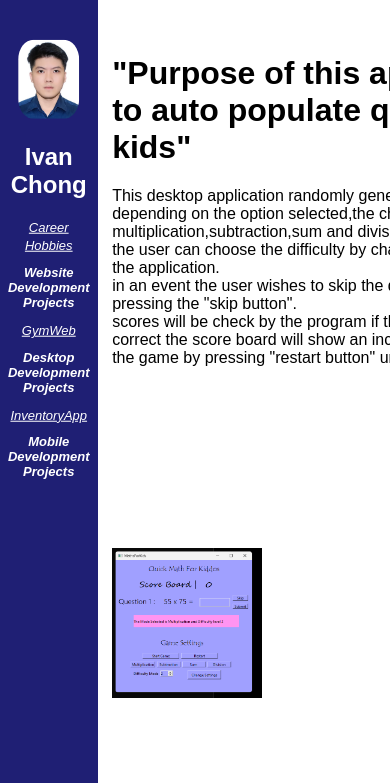
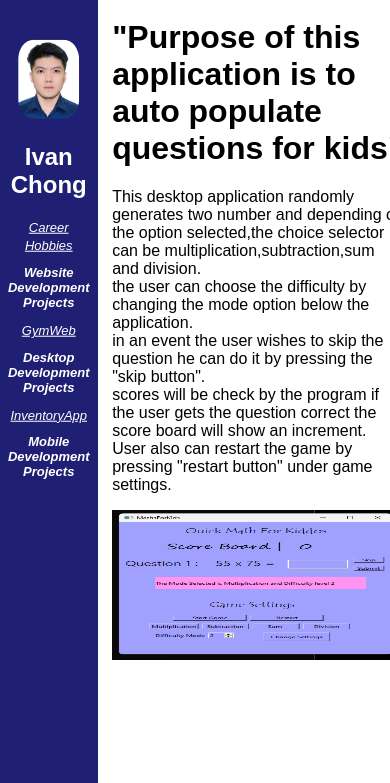
Before and after one commit to IvanChongjh/PersonalWebsite, a plain HTML site: page MathsForKids.html in a window 390 px wide. Shown: the part 81-864 px from the top of the page. Drawn offline with Linux system fonts and the light colour scheme.

Commit message:
Updated the screen size and picture size for mobile device view

```diff
--- a/MathsForKids.html
+++ b/MathsForKids.html
@@ -63,7 +63,7 @@
 
             </div>
             <div>
-                <img src="ProjectImages\MathsForKids.png" alt="image" class = "kidsmathimg">
+                <img src="ProjectImages\MathsForKids.png" alt="image" id = "kidsmathimg">
             </div>
 
         </div>
--- a/styles.css
+++ b/styles.css
@@ -183,6 +183,7 @@ text-align: center;
  height:auto;
 
 } */
+
 /* .tdkids{
  padding: 50px;
  height: 250px;
@@ -237,7 +238,6 @@ border-radius: 25%;
 
 }
 .videos{
-
 margin-top: 15%;
 max-height: 150px;
 max-width: 100%;
@@ -259,9 +259,20 @@ max-width: 100%;
 
 
 }
-.kidsmathimg{
+
+.contents > div
+{
+  display:block;
+  height: auto;
+  width: 100%;
+  margin-left: 5%;
+  margin-right:5%;
+  margin-top:5%
+}
+#kidsmathimg{
 
   height:150px;
-  width: 150px;
+  width: 300px;
 }
+
 }
```
